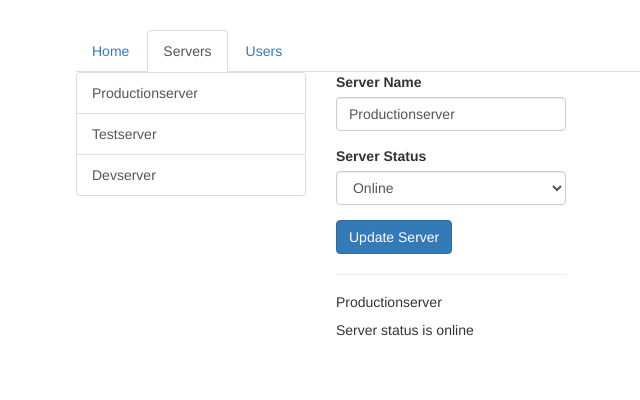
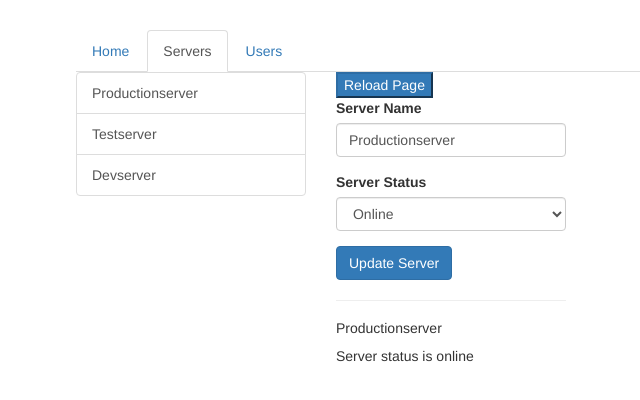
Before and after one commit to johnwr-response/atcg-routing, an Angular app: page /servers in a window 1280 px wide. Shown: the top 400 px of the page, without its empty margins (189-829 px from the left). Built offline with nearby package versions, Linux system fonts and the light colour scheme.

Commit message:
Using Relative Paths in Programmatic Navigation

```diff
--- a/src/app/servers/servers.component.html
+++ b/src/app/servers/servers.component.html
@@ -10,6 +10,7 @@
     </div>
   </div>
   <div class="col-xs-12 col-sm-4">
+    <button class="btb btn-primary" (click)="onReload()">Reload Page</button>
     <app-edit-server></app-edit-server>
     <hr>
     <app-server></app-server>
--- a/src/app/servers/servers.component.ts
+++ b/src/app/servers/servers.component.ts
@@ -1,5 +1,6 @@
 import { Component, OnInit } from '@angular/core';
 import { ServersService } from './servers.service';
+import {ActivatedRoute, Router} from "@angular/router";
 
 @Component({
   selector: 'app-servers',
@@ -9,10 +10,13 @@ import { ServersService } from './servers.service';
 export class ServersComponent implements OnInit {
   public servers: {id: number, name: string, status: string}[] = [];
 
-  constructor(private serversService: ServersService) { }
+  constructor(private serversService: ServersService, private router: Router, private route: ActivatedRoute) { }
 
   ngOnInit() {
     this.servers = this.serversService.getServers();
   }
 
+  onReload() {
+    // this.router.navigate(['servers'], {relativeTo: this.route});
+  }
 }
```
